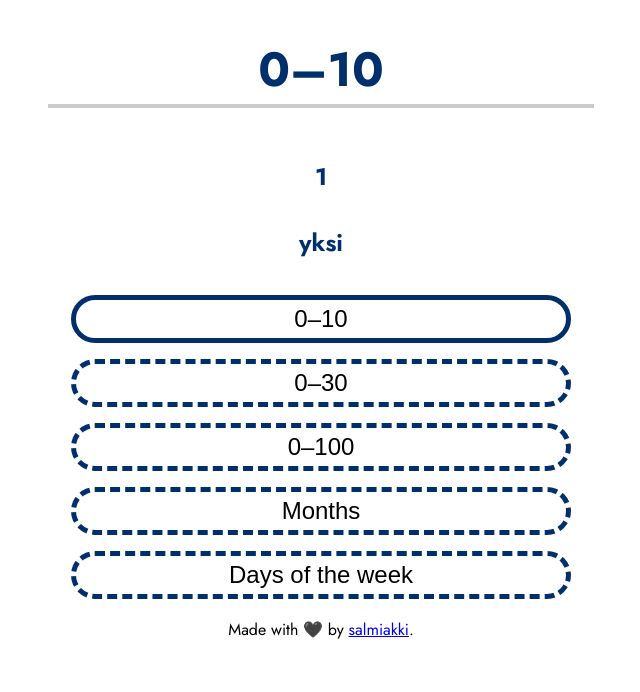
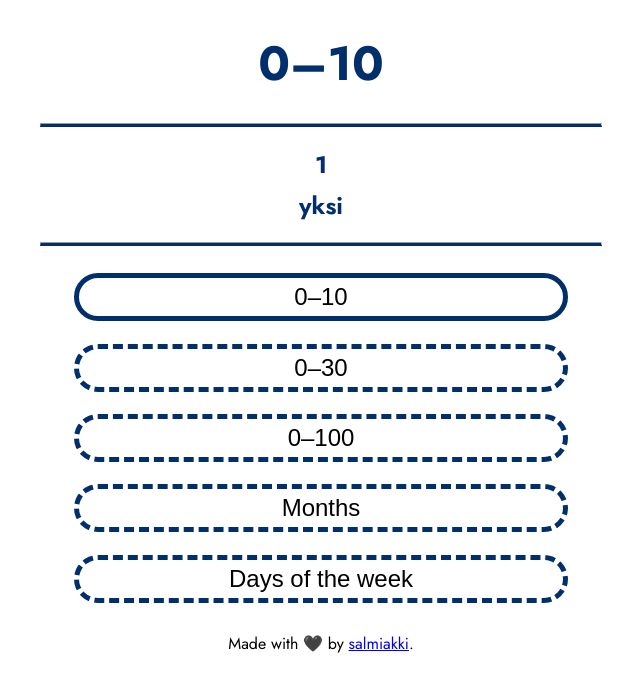
Before and after one commit to salmiakki/sanastovalmentaja, a plain HTML site: page index.html in a window 1280 px wide. Shown: the whole page, without its empty margins (319-959 px from the left). Drawn offline with nearby package versions, Linux system fonts and the light colour scheme.

Commit message:
Simplify layout

```diff
--- a/index.html
+++ b/index.html
@@ -14,17 +14,19 @@
             <header>
                 <h1>{{ title }}</h1>
             </header>
-            <section>
-                <p>{{ prompt }}</p>
-                <p>{{ answer }}</p>
-            </section>
-            <section>
-                <div v-for="[key, value] in wordSetMap">
-                    <button v-bind:class="{ active: key == currentWordSetName }" @click="change(key)">
-                        {{ value.title }}
-                    </button>
-                </div>
-            </section>
+
+            <hr />
+
+            <div>{{ prompt }}</div>
+            <div>{{ answer }}</div>
+
+            <hr />
+
+            <div v-for="[key, value] in wordSetMap">
+                <button v-bind:class="{ active: key == currentWordSetName }" @click="change(key)">
+                    {{ value.title }}
+                </button>
+            </div>
 
             <div class="push"></div>
         </div>
--- a/styles.css
+++ b/styles.css
@@ -14,8 +14,9 @@ body {
 
 header {
     /* box-shadow: 0 2px 8px rgba(0, 0, 0, 0.26); */
-    margin: 0.5rem auto;
-    border-radius: 10px;
+    margin: 0rem auto;
+    /* border-radius: 10px; */
+    /* border-color: #002f6c; */
     padding: 0.5rem;
     background-color: white;
     color: #002f6c;
@@ -36,13 +37,19 @@ header {
 
 #app h1 {
     font-size: 3rem;
-    border-bottom: 4px solid #ccc;
+    /* border-bottom: 4px solid #002f6c; */
     color: #002f6c;
     /* background-color: #002F6C;   */
-    margin: 0 0 1rem 0;
+    margin: 0.1rem;
 }
 
-#app p {
+hr {
+    margin: 1rem auto;
+    width: 90%;
+    border-bottom: 3px solid #002f6c;
+}
+
+#app div {
     font-size: 1.5rem;
     font-weight: bold;
     /* border: 1px solid #4fc08d; */
```
